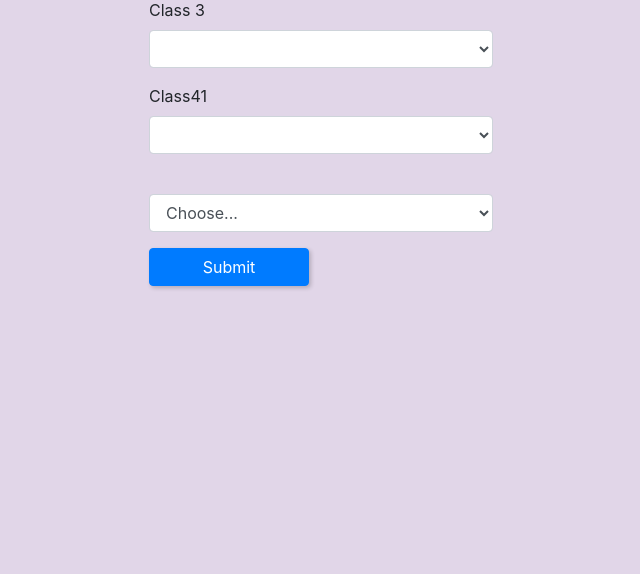
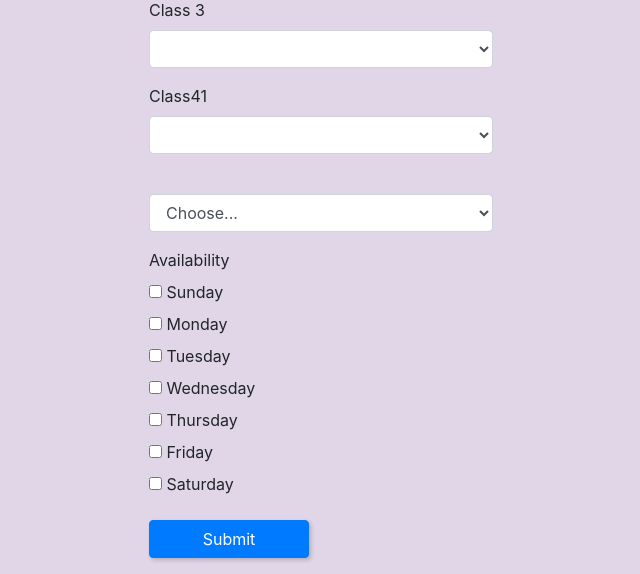
Before and after one commit to Tylario/ITSC3155-Study-Buddi, a Flask app: template StudyBuddi_Prototype/templates/updateProfile.html in a window 1280 px wide. Shown: the part 741-1315 px from the top of the page, without its empty margins (319-959 px from the left). Before the commit the page ends 1030 px from the top, so only its background shows below. Run offline with Flask 3, Linux system fonts and the light colour scheme; the template is opened without the code that fills it, so the values that code supplies are empty.

Commit message:
almost done

```diff
--- a/StudyBuddi_Prototype/app.py
+++ b/StudyBuddi_Prototype/app.py
@@ -45,7 +45,7 @@ class User(db.Model):
 # Create the database tables
 with app.app_context():
     db.create_all()
-    sample_user = User(username='testuser', password='testpassword', name='name', email='testemail', major='testmajor', bio='testbio', studynotes='teststudynotes', class1='testclass1', class2='testclass2', class3='testclass3', class4='testclass4', class5='testclass5', profile_picture='', available_monday=True)
+    sample_user = User(username='testuser', password='testpassword', name='name', email='testemail', major='testmajor', bio='testbio', studynotes='teststudynotes', class1='testclass1', class2='testclass2', class3='testclass3', class4='testclass4', class5='testclass5', profile_picture='', available_monday=True, available_tuesday=True, available_wednesday=True, available_thursday=True,  available_friday=True, available_saturday=True, available_sunday=True)
     db.session.add(sample_user)
     # db.session.commit()
 
--- a/StudyBuddi_Prototype/templates/updateProfile.html
+++ b/StudyBuddi_Prototype/templates/updateProfile.html
@@ -168,8 +168,40 @@
                     <option value="ITSC 2175">ITSC 2175</option>
                 </select>
             </div>
+                                      <div class="form-group">
+                            <label>Availability</label>
+                            <div>
+                                <input type="checkbox" id="available_sunday" name="available_sunday">
+                                <label for="available_sunday">Sunday</label>
+                            </div>
+                            <div>
+                                <input type="checkbox" id="available_monday" name="available_monday">
+                                <label for="available_monday">Monday</label>
+                            </div>
+                            <div>
+                                <input type="checkbox" id="available_tuesday" name="available_tuesday">
+                                <label for="available_tuesday">Tuesday</label>
+                            </div>
+                            <div>
+                                <input type="checkbox" id="available_wednesday" name="available_wednesday">
+                                <label for="available_wednesday">Wednesday</label>
+                            </div>
+                            <div>
+                                <input type="checkbox" id="available_thursday" name="available_thursday">
+                                <label for="available_thursday">Thursday</label>
+                            </div>
+                            <div>
+                                <input type="checkbox" id="available_friday" name="available_friday">
+                                <label for="available_friday">Friday</label>
+                            </div>
+                            <div>
+                                <input type="checkbox" id="available_saturday" name="available_saturday">
+                                <label for="available_saturday">Saturday</label>
+                            </div>
+                        </div>
+                        <button type="submit" class="btn btn-primary">Submit</button>
+                    </div>
 
-            <button type="submit" class="btn btn-primary">Submit</button>
         </form>
     </div>
 </main>
```
Also changed, not shown: 4 other files.
